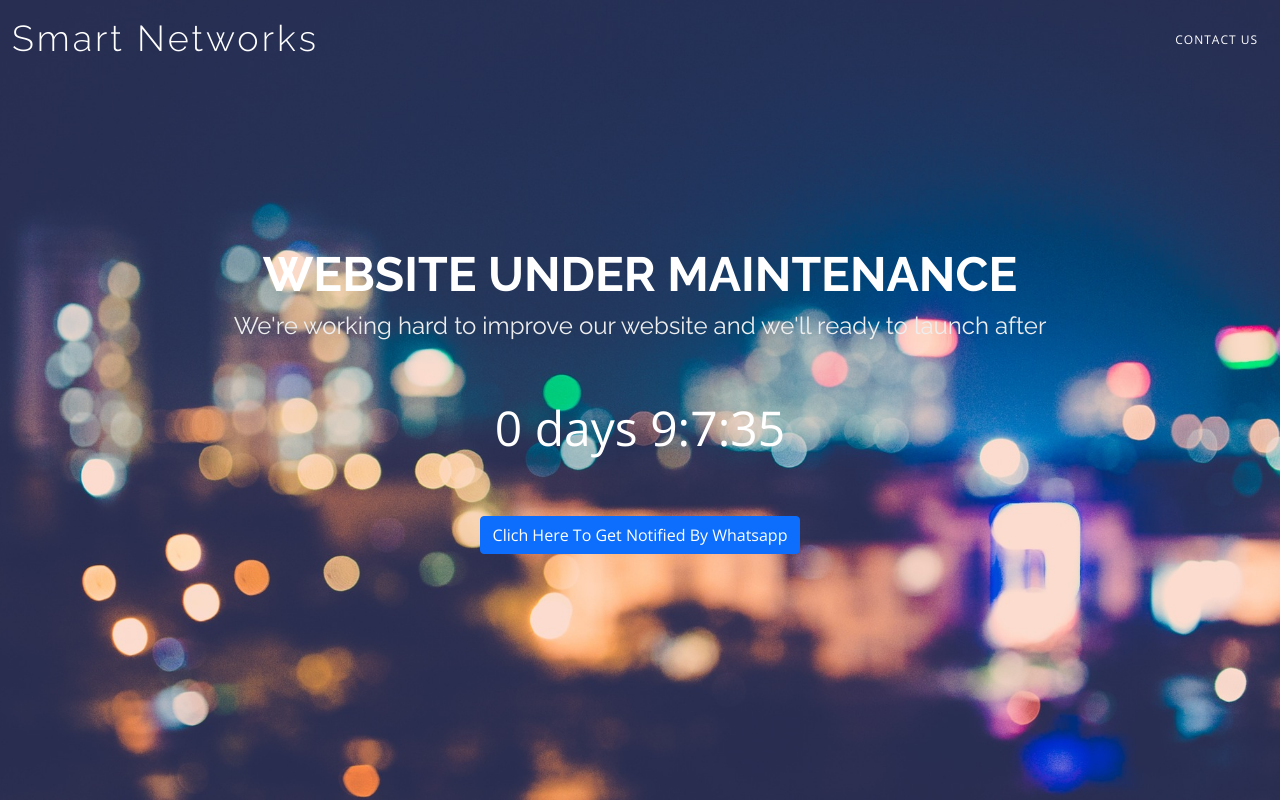
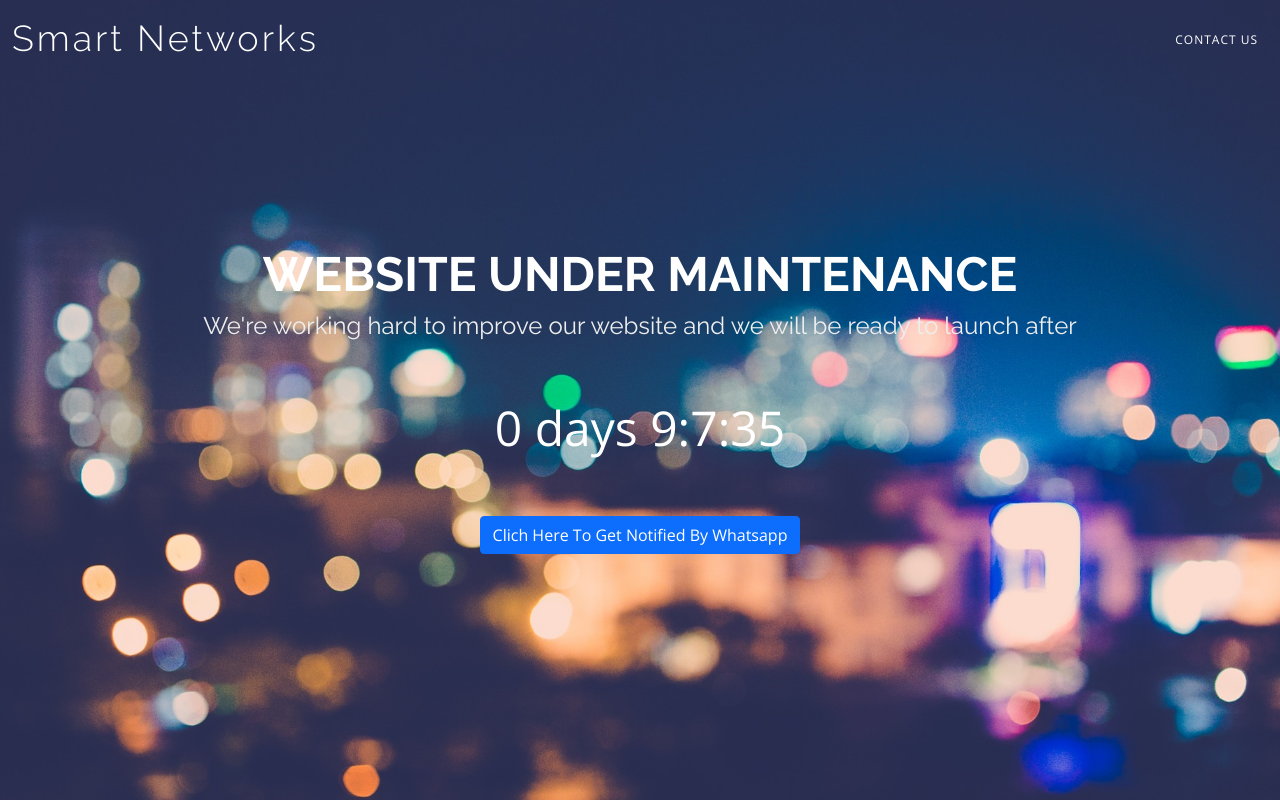
Before and after one commit to ALLANKIPTALAM/UnderMaintenance, a plain HTML site: page index.html in a window 1280 px wide. Shown: the top 802 px of the page. Drawn offline with nearby package versions, Linux system fonts and the light colour scheme.

Commit message:
Update index.html

```diff
--- a/index.html
+++ b/index.html
@@ -54,7 +54,7 @@
   <section id="hero">
     <div class="hero-container">
       <h1>Website Under Maintenance</h1>
-      <h2>We're working hard to improve our website and we'll ready to launch after</h2>
+      <h2>We're working hard to improve our website and we will be ready to launch after</h2>
       <div class="countdown" data-count="2022/05/28" data-template="%d days %h:%m:%s"></div>
 
       <form class="php-email-form">
```
